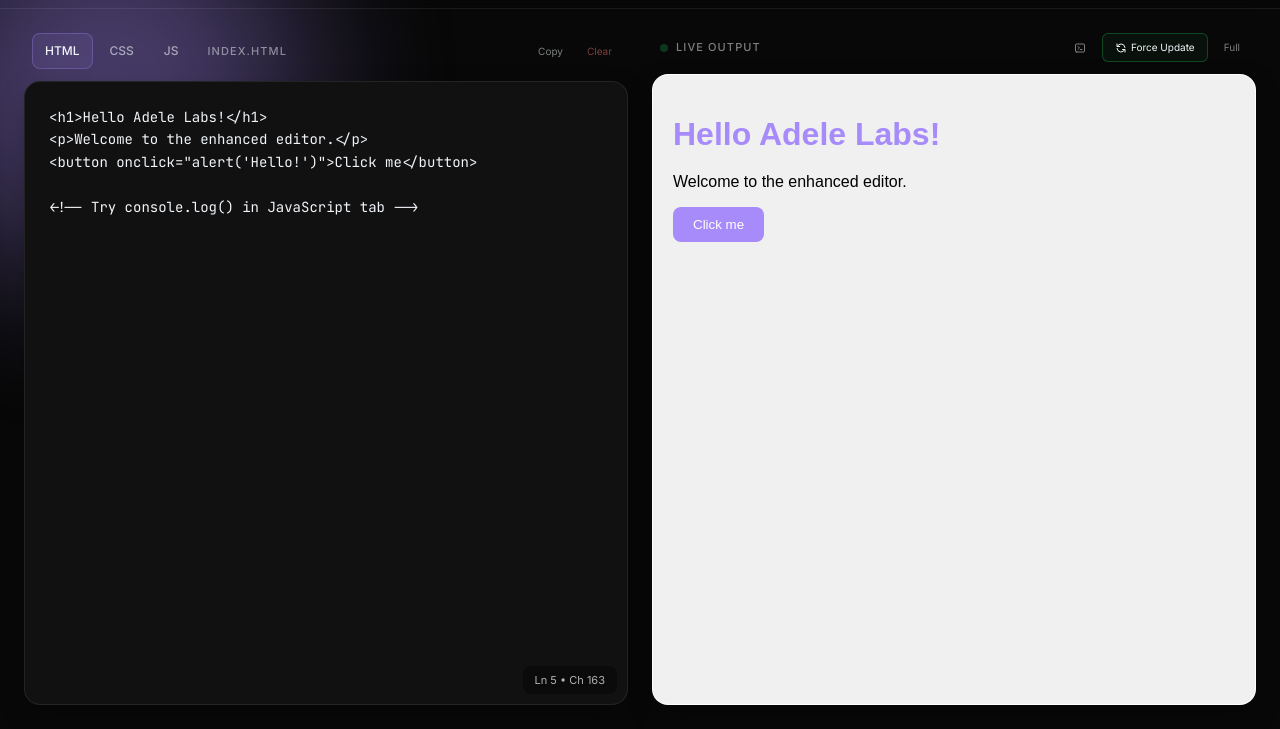
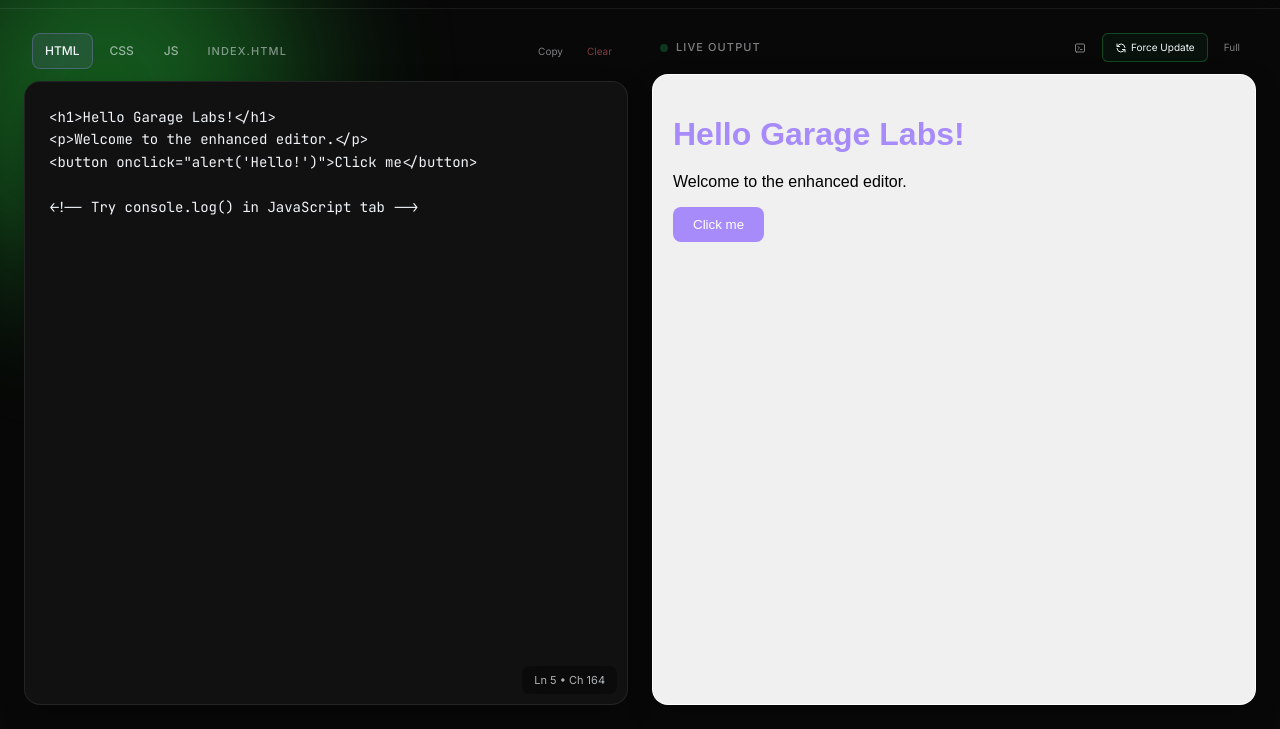
Before and after one commit to adamsparker/garage-labs, a plain HTML site: page index.html in a window 1280 px wide. Shown: the part 71-800 px from the top of the page. Drawn offline with nearby package versions, Linux system fonts and the light colour scheme.

Commit message:
little update

```diff
--- a/index.html
+++ b/index.html
@@ -13,7 +13,7 @@
         :root {
             --bg: #080808;
             --panel: #111111;
-            --accent: #a78bfa;
+            --accent: #29d140;
             --text: #f1f5f9;
             --border: rgba(255, 255, 255, 0.08);
         }
@@ -21,9 +21,9 @@
         .light-mode {
             --bg: #f1f5f9;
             --panel: #ffffff;
-            --accent: #6366f1;
+            --accent: #00f120;
             --text: #0f172a;
-            --border: rgba(0, 0, 0, 0.08);
+            --border: rgba(0, 0, 0, 0.267);
         }
 
         body {
@@ -443,7 +443,7 @@
 
         let currentFile = 'html';
         const files = {
-            html: `<h1>Hello Adele Labs!</h1>\n<p>Welcome to the enhanced editor.</p>\n<button onclick="alert('Hello!')">Click me</button>\n\n<!-- Try console.log() in JavaScript tab -->`,
+            html: `<h1>Hello Garage Labs!</h1>\n<p>Welcome to the enhanced editor.</p>\n<button onclick="alert('Hello!')">Click me</button>\n\n<!-- Try console.log() in JavaScript tab -->`,
             css: `body {\n  font-family: sans-serif;\n  padding: 20px;\n  background: #f0f0f0;\n}\n\nh1 {\n  color: #a78bfa;\n  margin-bottom: 20px;\n}\n\nbutton {\n  background: #a78bfa;\n  color: white;\n  border: none;\n  padding: 10px 20px;\n  border-radius: 8px;\n  cursor: pointer;\n  transition: transform 0.2s;\n}\n\nbutton:hover {\n  transform: translateY(-2px);\n}`,
             js: `// JavaScript code here\nconsole.log('Editor loaded successfully!');\nconsole.info('Try the Force Update button!');\n\ndocument.addEventListener('click', function(e) {\n  if(e.target.tagName === 'BUTTON') {\n    console.log('Button clicked:', e.target.textContent);\n  }\n});`
         };
```
